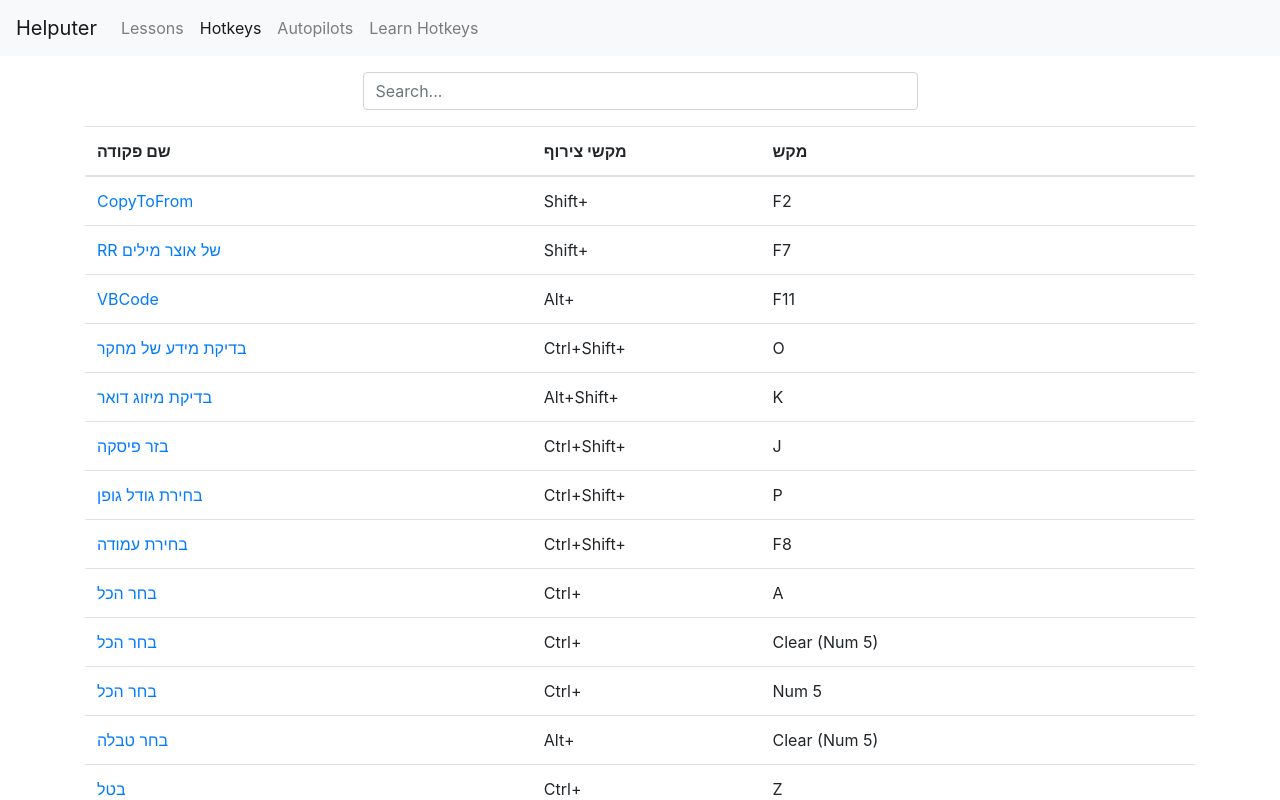
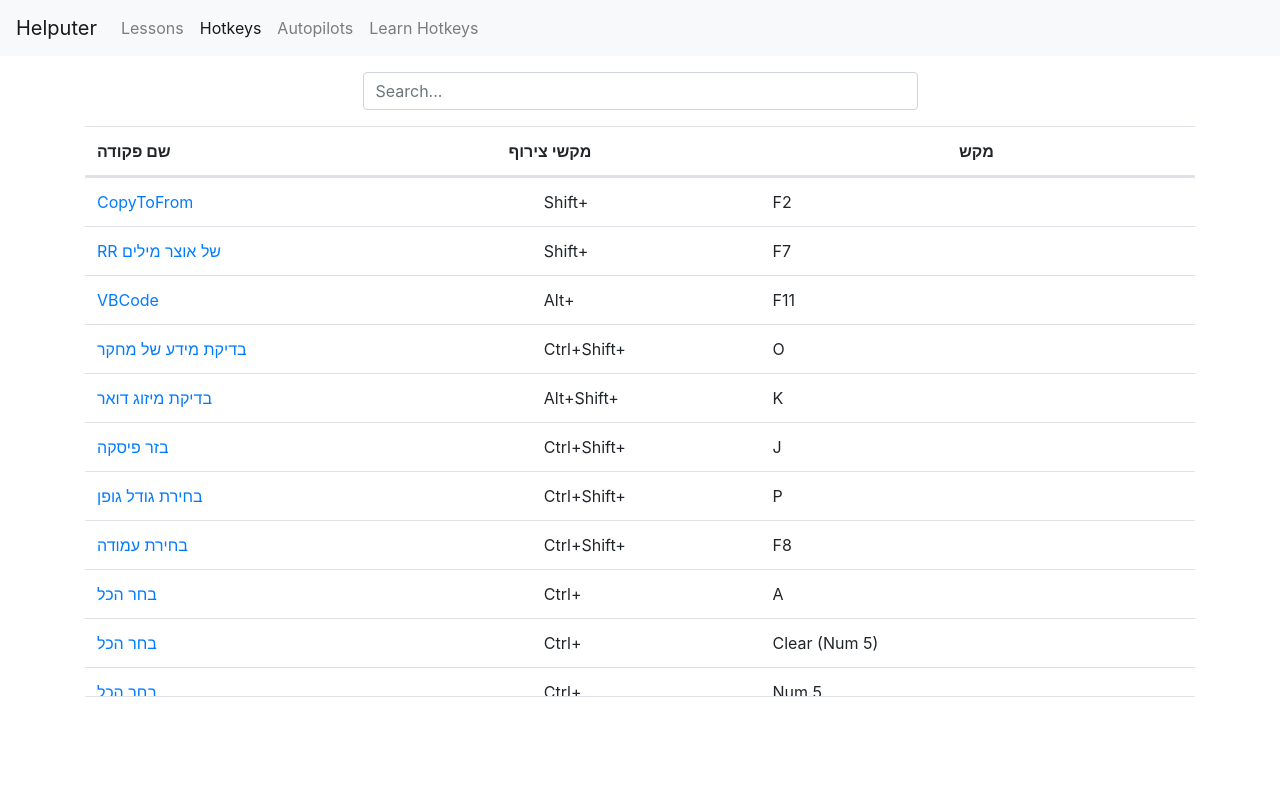
Before and after one commit to ShalomPrinz/HelputerReact, a React (Create React App) app: page /hotkeys in a window 1280 px wide. Shown: the top 800 px of the page. Built offline with nearby package versions, Linux system fonts and the light colour scheme.

Commit message:
hotkeys database is now scrollable like it should, not all document - just the table

```diff
--- a/src/components/Hotkeys.jsx
+++ b/src/components/Hotkeys.jsx
@@ -29,7 +29,7 @@ const Hotkeys = () => {
       <div className="mx-auto w-50">
         <Search value={query} onChange={(q) => setQuery(q)} />
       </div>
-      <Table columns={columns} data={data} />
+      <Table columns={columns} data={data} scrollable />
       {data.length === 0 && (
         <p className="text-center">No hotkeys found matching your query.</p>
       )}
--- a/src/components/LearnHotkeys.jsx
+++ b/src/components/LearnHotkeys.jsx
@@ -37,7 +37,7 @@ function LearnHotkeys(props) {
     <div className="row">
       <div className="col-3 mt-4">
         <Search query={query} onChange={(q) => setQuery(q)} />
-        <div className="border-bottom border-top scroll-down-list">
+        <div className="border-bottom border-top scrollable">
           {found && (
             <ListGroup
               items={filteredList}
--- a/src/components/common/Table.jsx
+++ b/src/components/common/Table.jsx
@@ -2,11 +2,21 @@ import React from "react";
 import TableHeader from "./TableHeader";
 import TableBody from "./TableBody";
 
-const Table = ({ columns, data }) => (
-  <table className="table">
-    <TableHeader columns={columns} />
-    <TableBody data={data} columns={columns} />
-  </table>
+const Table = ({ columns, data, scrollable }) => (
+  <>
+    <table className="table mb-0">
+      <TableHeader columns={columns} />
+    </table>
+    <div
+      className={`table-responsive mt-0 ${
+        scrollable && "border-bottom scrollable"
+      }`}
+    >
+      <table className="table">
+        <TableBody data={data} columns={columns} />
+      </table>
+    </div>
+  </>
 );
 
 export default Table;
--- a/src/index.css
+++ b/src/index.css
@@ -20,8 +20,8 @@ code {
   direction: rtl;
 }
 
-.scroll-down-list {
-  height: 70vh;
+.scrollable {
+  height: 65vh;
   overflow-x: hidden;
   overflow-y: auto;
 }
```
